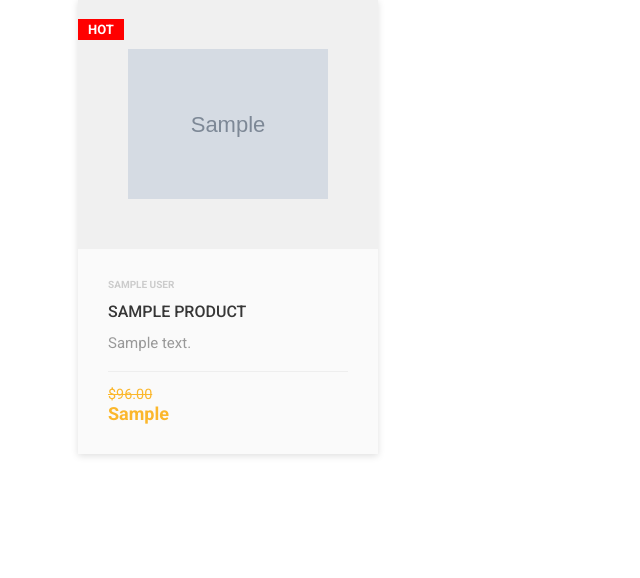
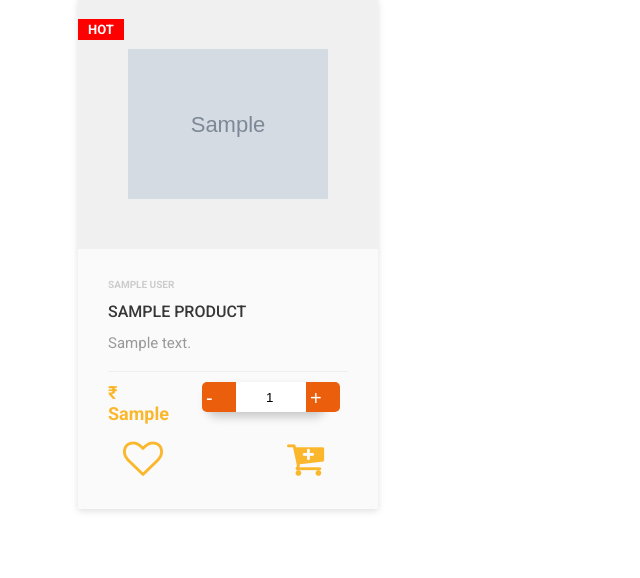
Before and after one commit to Yash992000/E_Wish, a Django app: page /shop in a window 1280 px wide. Shown: the part 886-1464 px from the top of the page, without its empty margins (0-640 px from the left). Before the commit the page ends 1343 px from the top, so only its background shows below. Run offline with Django 4.2, Linux system fonts and the light colour scheme; tables that the repository leaves empty hold one stand-in row (values such as "Sample post"); grey boxes marked "Sample" are stand-in pictures.

Commit message:
increment/Decrement

```diff
--- a/user/static/css/index.css
+++ b/user/static/css/index.css
@@ -638,3 +638,34 @@
 .gallery-details h4 a:hover {
     color: #fbb72c;
 }
+
+.wrapper{
+    margin-left:50px;
+    height:30px;
+    min-width:120px;
+    background: #fff;
+    display: flex;
+    align-items: center;
+    justify-content: center;
+    border-radius: 12px;
+    box-shadow: 0 5px 10px rgba(0,0,0,0.2);
+}
+.wrapper button{
+    width:20px;
+    height:30px;
+    font-size: 20px;
+    padding: 3px 30px 0px 4px;
+}
+.wrapper .decr-btn{
+    border-radius: 5px 0px 0px 5px;
+    margin-left: 60px;
+}
+.wrapper .incr-btn{
+    border-radius: 0px 5px 5px 0px;
+    margin-left: 10px;
+}
+.wrapper input{
+    border:none;
+    margin-left:-20px;
+    width:30px;
+}
--- a/user/templates/shop.html
+++ b/user/templates/shop.html
@@ -6,6 +6,29 @@
 	<meta name="viewport" content="width=device-width, initial-scale=1">
 	<title>Shop</title>
     <link rel="stylesheet" href="static/css/index.css">
+    <link rel='stylesheet' href='https://cdnjs.cloudflare.com/ajax/libs/font-awesome/4.7.0/css/font-awesome.min.css'>
+    <style>
+        .yellow-color{
+            color: #fbb72c;
+            font-size:40px;
+            margin-left:120px;
+        }
+        .wishlist{
+            color: #fbb72c;
+            font-size:40px;
+            margin-left:15px;
+        }
+        .yellow-color:hover{
+            color: #ed2939;
+            font-size:40px;
+            margin-left:120px;
+        }
+        .wishlist:hover{
+            color: #ed2939;
+            font-size:40px;
+            margin-left:15px;
+        }
+    </style>
 </head>
 <body>
     {% if messages %}
@@ -23,8 +46,8 @@
         <hr class="smallline2">
         <h5> Lorem ipsum dolor sit amet, consectetur adipisicing elit.adipisicing elit</h5>
 
+        <div class="row">
         {% for data in product %}
-        <div class="row">
             <div class="column">
                 <div class="product-card">
                     <div class="badge">Hot</div>
@@ -40,14 +63,87 @@
                         <h4><a href="">{{data.productName}}</a></h4>
                         <p>{{data.productDesc}}</p>
                         <div class="product-bottom-details">
-                            <div class="product-price"><small>$96.00</small>{{data.productPrice}}</div>
+                            <div class="product-price" id="product-price-{{forloop.counter}}">₹ {{data.productPrice}}</div>
+                            <div class="wrapper">
+                                <button  class="decr-btn" id="decrement-btn" data-product-id="{{ forloop.counter }}">-</button>
+                                <input type="number" value="1" id="quantity-{{ forloop.counter }}" class="qty-input"
+                                    pattern="[0-9]+" maxlength="3" data-product-id="{{ forloop.counter }}"
+                                    onKeyDown="return false" />
+                                <button class="incr-btn" id="increment-btn" data-product-id="{{ forloop.counter }}">+</button>
+                            </div><br><br><br>
+                            <a href=""><i class='fa fa-heart-o wishlist'></i></a>
+                            <a href=""><i class='fa fa-cart-plus yellow-color'></i></a>
                         </div>
                     </div>
                 </div>
             </div>
         {% endfor %}
-        </div>
-        <br><br>
+        </div><br>
     </section>
+    <script>
+        // Get all the increment buttons and add a click event listener to each one
+        var incrementButtons = document.querySelectorAll(".incr-btn");
+        incrementButtons.forEach(function (button) {
+            button.addEventListener("click", function () {
+                // Get the ID of the product associated with this increment button
+                var productId = this.dataset.productId;
+
+                // Get the input element for the product with this ID
+                var quantityInput = document.querySelector("#quantity-" + productId);
+
+                // Get the current value of the input element and increment it
+                var currentValue = parseInt(quantityInput.value);
+                var newValue = currentValue + 1;
+
+                // Update the input element with the new value
+                quantityInput.value = newValue;
+
+                // Get the price element for the product with this ID
+                var priceElement = document.querySelector("#product-price-" + productId);
+
+                // Get the current price of the product and update it based on the new quantity
+                var currentPrice = parseFloat(priceElement.innerText.replace("₹", ""));
+                var newPrice = (currentPrice / currentValue) * newValue;
+
+                // Update the price element with the new price, rounded to 2 decimal places
+                priceElement.innerText = "₹" + newPrice.toFixed(2);
+            });
+        });
+
+        // Get all the decrement buttons and add a click event listener to each one
+        var decrementButtons = document.querySelectorAll(".decr-btn");
+        decrementButtons.forEach(function (button) {
+            button.addEventListener("click", function () {
+                // Get the ID of the product associated with this decrement button
+                var productId = this.dataset.productId;
+
+                // Get the input element for the product with this ID
+                var quantityInput = document.querySelector("#quantity-" + productId);
+
+                // Get the current value of the input element and decrement it
+                var currentValue = parseInt(quantityInput.value);
+                var newValue = currentValue - 1;
+
+                // Make sure the new value is not less than 1
+                if (newValue < 1) {
+                    newValue = 1;
+                }
+
+                // Update the input element with the new value
+                quantityInput.value = newValue;
+
+                // Get the price element for the product with this ID
+                var priceElement = document.querySelector("#product-price-" + productId);
+
+                // Get the current price of the product and update it based on the new quantity
+                var currentPrice = parseFloat(priceElement.innerText.replace("₹", ""));
+                var newPrice = (currentPrice / currentValue) * newValue;
+
+                // Update the price element with the new price, rounded to 2 decimal places
+                priceElement.innerText = "₹" + newPrice.toFixed(2);
+            });
+        });
+
+    </script>
 </body>
 </html>
```
Also changed, not shown: auth_app/profile/product/image/t1.jpg (added).
